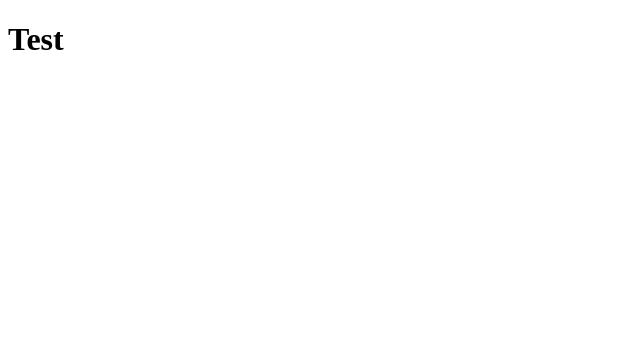
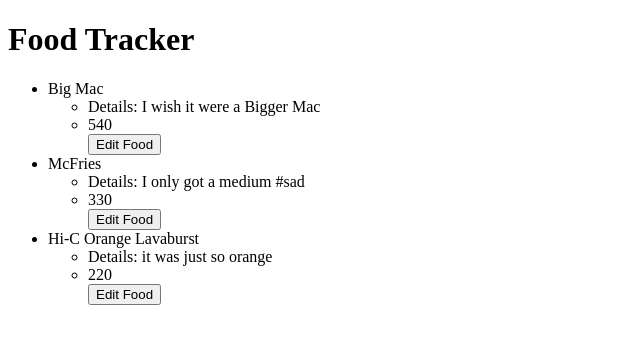
Before and after one commit to katharynreed/meal-tracker, an Angular app: page / in a window 1280 px wide. Shown: the top 344 px of the page, without its empty margins (0-640 px from the left). Built offline with nearby package versions, Linux system fonts and the light colour scheme.

Commit message:
connect food-detail to app.component.html

```diff
--- a/src/app/app.component.html
+++ b/src/app/app.component.html
@@ -1,3 +1,13 @@
-<h1>
-  Test
-</h1>
+<div class="container">
+  <h1>Food Tracker</h1>
+    <div class="row">
+      <div class="col-md-4">
+        <app-food-detail [childFoodList]='masterFoods' (editClicker)="editFood($event)">Loading...</app-food-detail>
+      </div>
+      <div class="col-md-8">
+
+
+      </div>
+    </div>
+
+</div>
```
